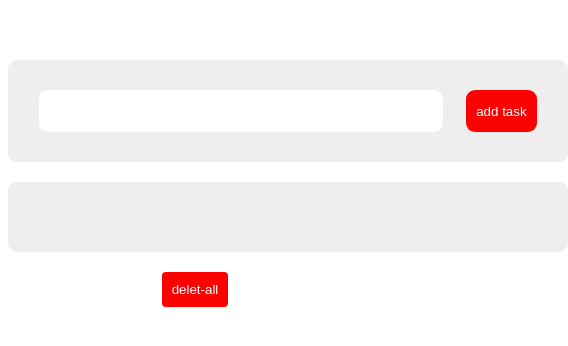
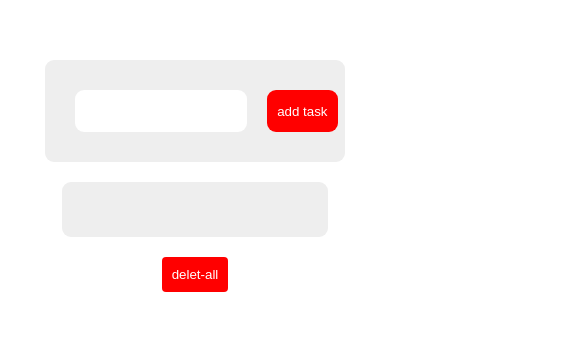
Before and after one commit to Abbas64Ahmed/to-do-list-application, a plain HTML site: page index.html in a window 390 px wide. Shown: the whole page, 568 px wide, since content can reach past the window. Drawn offline with Linux system fonts and the light colour scheme.

Commit message:
make the layout responsive on phone screens

```diff
--- a/index.html
+++ b/index.html
@@ -6,11 +6,33 @@
     <link rel="stylesheet" href="css/master.css">
     <title>js tuturil</title>
     <style>
+        .contaner{
+            padding-left: 15px;
+            padding-right: 15px;
+            margin-left: auto;
+            margin-right: auto;
+        }
+        @media (min-width: 768px) {
+            .container {
+                width: 750px;
+            }
+        }
+        @media (min-width: 992px) {
+            .container {
+                width: 970px;
+            }
+        }
+        @media (min-width: 1200px) {
+            .container {
+                width: 1170px;
+            }
+        }
         .form {
             background-color: #eee;
             padding:  30px;
-            width: 500px;
             border-radius: 9px;
+            width: 70%;
+            max-width: 500px;
             margin: 60px auto 20px;
             display: flex;
             justify-content: space-around;
@@ -18,7 +40,8 @@
         }
         .form .input {
             border: none;
-            width: 400px;
+            max-width: 70%;
+            width: 500px;
             height: 40px;
             border-radius: 9px;
             outline: none;
@@ -26,6 +49,7 @@
         .form .add {
             background-color: red;
             color: white;
+            max-width: 100%;
             border: none;
             border-radius: 9px;
             padding: 10px;
@@ -36,8 +60,10 @@
         }
         .tasks {
             background-color: #eee;
-            width: 500px;
+            width: 60%;
+            max-width: 300px;
             padding:  30px;
+            padding-bottom: 15px;
             min-height: 10px;
             margin: auto;
             border-radius: 9px;
@@ -67,14 +93,17 @@
             padding: 10px;
             border-radius: 4px;
             outline: none;
+            border: none;
             margin: 20px auto;
             display: block;
-            width: fit-content;
-            border: none;
+        }
+        .delet-all:hover {
+            background-color: rgb(233, 0, 0);
         }
     </style>
 </head>
 <body>
+    <div class="contaner">
         <div class="form">
             <input type="text" class="input">
             <input type="submit" class="add" value="add task">
@@ -84,6 +113,7 @@
                 <span class="del">delete</span>
             </div> -->
         </div>
+    </div>
         <button class="delet-all">delet-all</button>
     <script src="main.js"></script>
 </body>
```
Lines whose indentation alone changed are shown as unchanged.
